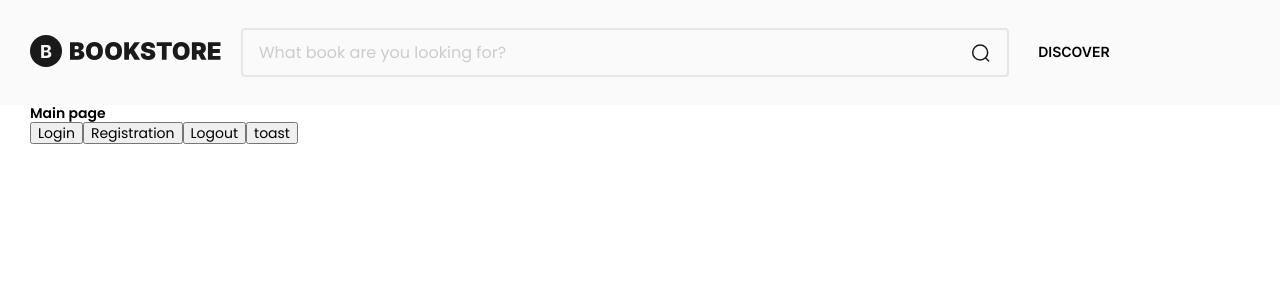
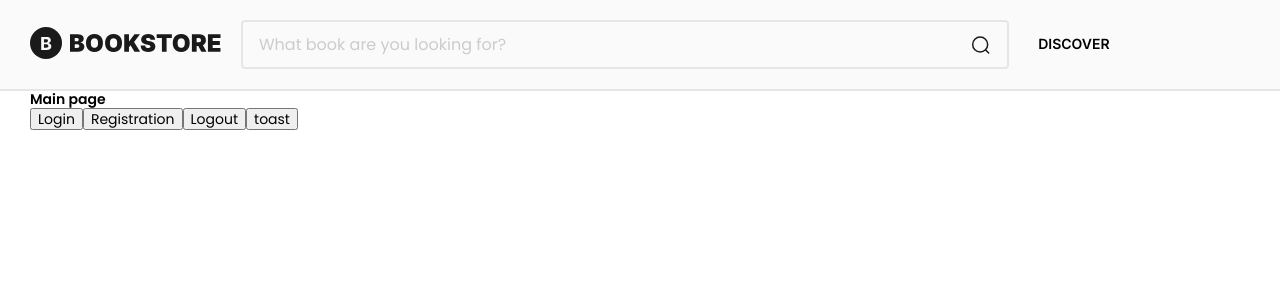
Before and after one commit to gapanovichV/bookstore-next, a Next.js app: page / in a window 1280 px wide. Shown: the top 300 px of the page. Built offline with nearby package versions, Linux system fonts and the light colour scheme.

Commit message:
fix: button

```diff
--- a/components/elements/Button/Button.module.scss
+++ b/components/elements/Button/Button.module.scss
@@ -66,7 +66,3 @@
 .large {
   width: 302px;
 }
-
-.none {
-  width: 0;
-}
--- a/components/elements/Button/Button.tsx
+++ b/components/elements/Button/Button.tsx
@@ -4,18 +4,18 @@ import clsx from "clsx"
 import styles from "./Button.module.scss"
 
 type ButtonVariant = "fill" | "line" | "ghost"
-type ButtonSize = "small" | "medium" | "large" | "none"
+type ButtonSize = "small" | "medium" | "large" | "max"
 
 interface ButtonProps extends React.ComponentProps<"button"> {
   loading?: boolean
   variant?: ButtonVariant
-  size?: ButtonSize
+  size: ButtonSize
   children: React.ReactNode
 }
 
 export const Button = React.forwardRef(
   (
-    { loading, children, variant = "fill", size = "medium", className, ...props }: ButtonProps,
+    { loading, children, variant = "fill", size, className, ...props }: ButtonProps,
     ref: React.ForwardedRef<HTMLButtonElement>
   ) => {
     return (
--- a/components/modules/Header/Header.module.scss
+++ b/components/modules/Header/Header.module.scss
@@ -1,9 +1,10 @@
 .header {
-  background-color: var(--color-style-primary-100);
+  background: var(--color-style-primary-100);
+  border-bottom: var(--border-line);
   z-index: var(--header-z-index);
   &__container {
-    padding-top: 28px !important;
-    padding-bottom: 28px !important;
+    padding-top: 20px !important;
+    padding-bottom: 20px !important;
     display: flex;
     justify-content: space-between;
     align-items: center;
--- a/components/modules/LoginForm/LoginForm.tsx
+++ b/components/modules/LoginForm/LoginForm.tsx
@@ -14,6 +14,7 @@ import { Button } from "@/components/elements/Button/Button"
 import { Input } from "@/components/elements/Input/Input"
 import { loginDefaultValue } from "@/components/modules/LoginForm/loginForm.data"
 import { LOCAL_STORAGE_KEY } from "@/constants"
+import { useSubmitHandler } from "@/hooks/useSubmitHandler"
 import { storeToken } from "@/lib/storeToken"
 import { handleError } from "@/lib/utils/error"
 import { Status } from "@/types/response.type"
@@ -21,7 +22,6 @@ import { RouteEnum } from "@/types/route.type"
 import { userLoginFormScheme } from "@/types/z.type"
 
 import styles from "./LoginForm.module.scss"
-import { useSubmitHandler } from "@/hooks/useSubmitHandler"
 
 export type FormLoginSchema = z.infer<typeof userLoginFormScheme>
 
```
